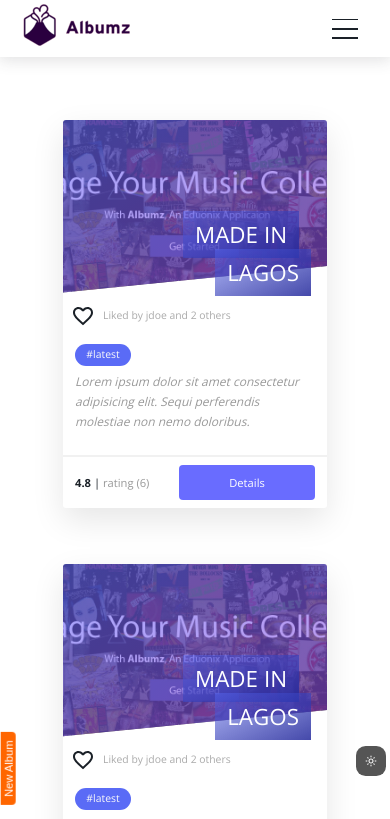
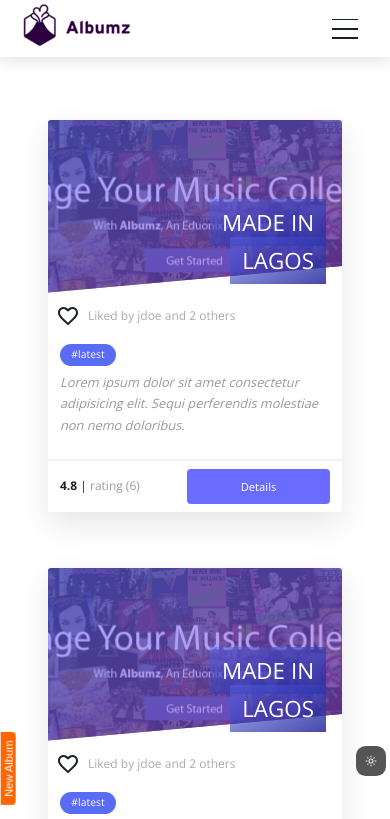
Before and after one commit to esteemayo/next-albumz-client, a Next.js app: page /albums in a window 390 px wide. Shown: the top 819 px of the page. Built offline with nearby package versions, Linux system fonts and the light colour scheme.

Commit message:
media queries

```diff
--- a/styles/AlbumCard.module.scss
+++ b/styles/AlbumCard.module.scss
@@ -10,6 +10,22 @@
   display: flex;
   flex-direction: column;
   transition: all 0.2s ease-in-out;
+
+  @media only screen and (max-width: 43.75em) {
+    width: 30rem;
+  }
+
+  @media only screen and (max-width: 37.5em) {
+    width: 40rem;
+  }
+
+  @media only screen and (max-width: 23.13em) {
+    width: 30rem;
+  }
+
+  @media only screen and (min-width: 112.5em) {
+    width: 28rem;
+  }
 
   &:nth-child(odd):hover{
     transform: translateY(-3rem) scale(1.03);
@@ -28,6 +44,11 @@
     -webkit-clip-path: polygon(0 0, 100% 0%, 100% 83%, 0% 98%);
     clip-path: polygon(0 0, 100% 0%, 100% 83%, 0% 98%);
     height: 22rem;
+
+    @media only screen and (min-width: 112.5em) {
+      -webkit-clip-path: none;
+      clip-path: none;
+    }
   }
 
   &__pictureOverlay {
@@ -41,6 +62,10 @@
     );
     opacity: 0.7;
     z-index: 10;
+
+    @media only screen and (min-width: 112.5em) {
+      height: 85%;
+    }
 
     & > * {
       object-fit: cover;
@@ -59,6 +84,18 @@
     top: 12rem;
     right: 2rem;
     text-align: right;
+
+    @media only screen and (max-width: 43.75em) {
+      top: 10.5rem;
+    }
+
+    @media only screen and (max-width: 37.5em) {
+      width: 50%
+    }
+
+    @media only screen and (min-width: 112.5em) {
+      top: 7rem;
+    }
 
     span {
       padding: 1rem 1.5rem;
@@ -107,6 +144,10 @@
     font-style: italic;
     margin-top: -1rem;
     margin-bottom: 0.75rem;
+
+    @media only screen and (max-width: 43.75em) {
+      font-size: 1.6rem;
+    }
   }
 
   &__footer {
@@ -115,6 +156,10 @@
     font-size: 1.4rem;
     display: flex;
     align-items: center;
+
+    @media only screen and (max-width: 37.5em) {
+      font-size: 1.5rem;
+    }
   }
 
   &__footerValue {
@@ -141,6 +186,14 @@
       background-color: #696cff;
       color: #fff;
       border-radius: 0.5rem;
+
+      @media only screen and (max-width: 43.75em) {
+        padding: 0.8rem 1rem;
+      }
+
+      @media only screen and (max-width: 37.5em) {
+        padding: 1rem;
+      }
 
       &:hover,
       &:active {
@@ -172,5 +225,9 @@
     font-size: 1.3rem;
     margin-left: 1rem;
     color: #aaa;
+
+    @media only screen and (max-width: 37.5em) {
+      font-size: 1.5rem;
+    }
   }
 }
```
